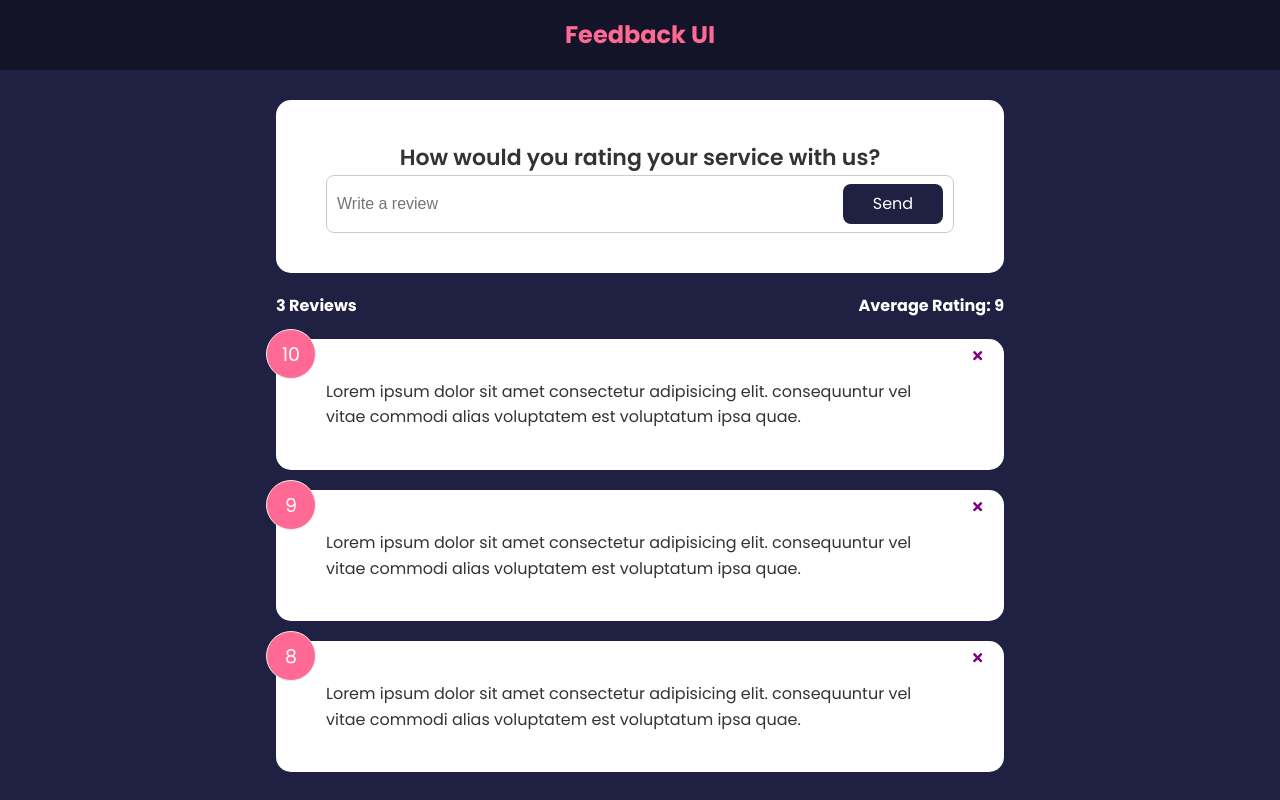
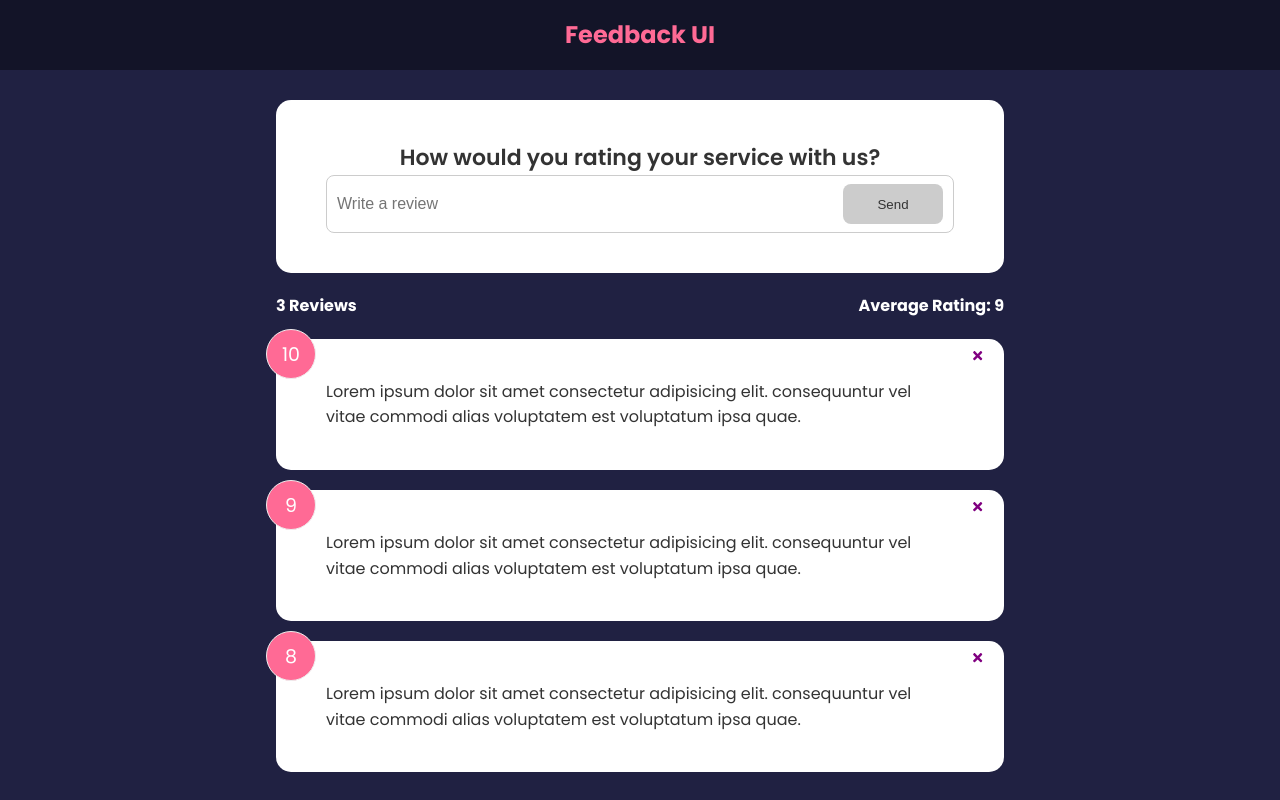
Before and after one commit to cisu/feedback-app-react, a React (Create React App) app: page / in a window 1280 px wide. Built offline with nearby package versions, Linux system fonts and the light colour scheme.

Commit message:
Real-Time Validation

```diff
--- a/src/components/FeedbackForm.jsx
+++ b/src/components/FeedbackForm.jsx
@@ -4,8 +4,21 @@
 
 const FeedbackForm = () => {
   const [text, setText] = useState('');
+  const [btnDisplay, setBtnDisplay] = useState(true);
+  const [message, setMessage] = useState('');
 
   const handleTextChange = e => {
+    if (text === '') {
+      setBtnDisplay(true);
+      setMessage(null);
+    } else if (text !== '' && text.trim().length <= 10) {
+      setBtnDisplay(true);
+      setMessage('Text must be at least 10 characters');
+    } else {
+      setMessage(null);
+      setBtnDisplay(false);
+    }
+
     setText(e.target.value);
   };
 
@@ -21,8 +34,12 @@
             value={text}
             onChange={handleTextChange}
           />
-          <Button type='submit' >Send</Button>
+          <Button type='submit' isDisabled={btnDisplay}>
+            Send
+          </Button>
         </div>
+
+        {message && <div className='message'>{message}</div>}
       </form>
     </Card>
   );
--- a/src/components/shared/Button.jsx
+++ b/src/components/shared/Button.jsx
@@ -4,9 +4,9 @@
 
 const Button = ({children, version, type, isDisabled}) => {
     return (
-        <div type={type} disabled={isDisabled} className={`btn btn-${version}`}>
+        <button type={type} disabled={isDisabled} className={`btn btn-${version}`}>
             {children}
-        </div>
+        </button>
     )
 }
 
```
